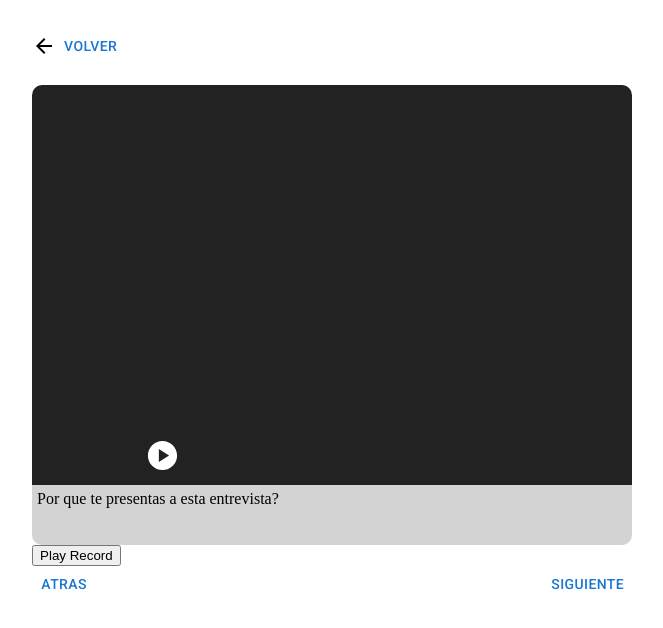
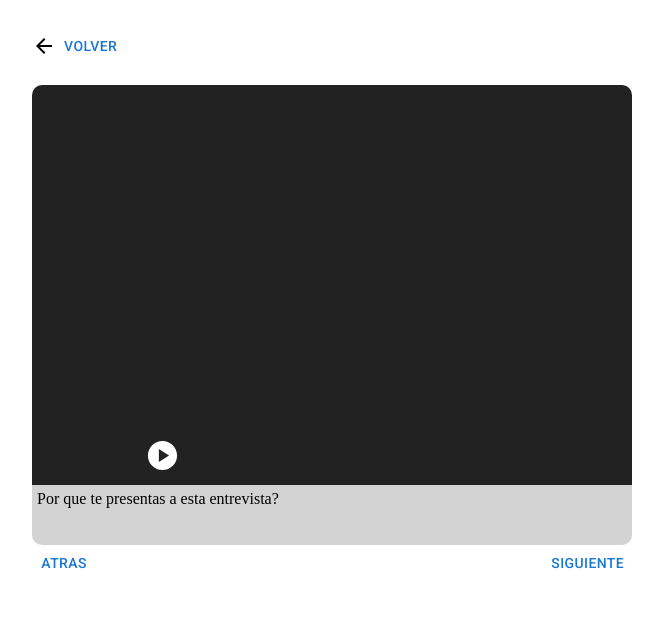
Before and after one commit to Zefirot/Reto-Frontend, a React (Create React App) app: page / in a window 1280 px wide. Both pictures are taken after a click on the button 214 px from the left and 445 px from the top of the page. Shown: the top 628 px of the page, without its empty margins (393-1056 px from the left). Built offline with nearby package versions, Linux system fonts and the light colour scheme.

Commit message:
[Update/Delete] Se agrego el cambio de boton de siguiente a terminar en el media recorder y se botto una carpeta que no estaba en uso

```diff
--- a/src/components/MainLobby/Main.jsx
+++ b/src/components/MainLobby/Main.jsx
@@ -5,31 +5,35 @@ import PlayCircleFilledIcon from '@mui/icons-material/PlayCircleFilled';
 
 const iconButtonStyle = {
     'color': 'white',
-    'margin-top': '130%',
-    'margin-right': '80%',
-    'border-radius': '80%'
+    'marginTop': '130%',
+    'marginRight': '80%',
+    'borderRadius': '80%'
 }
 
-
+/**videosStatus es un dict que contiene el estado de cada grabacion y el video que se grabo
+ * esto quizas estaria bueno a posterior almacenarlo en algun otro lado **/
 let videosStatus = {
-    0 : {
-        Status:"Start",
-        VideoRecord:[]
+    0: {
+        Status: "Start",
+        VideoRecord: null,
     },
-    1 : {
-        Status:"Start",
-        VideoRecord:[]
+    1: {
+        Status: "Start",
+        VideoRecord: null,
     },
-    2 : {
-        Status:"Start",
-        VideoRecord:[]
+    2: {
+        Status: "Start",
+        VideoRecord: null,
     },
-    3 : {
-        Status:"Start",
-        VideoRecord:[]
+    3: {
+        Status: "Start",
+        VideoRecord: null,
     }
 }
+
+let isTheLastVideoToProcess = false;
 export default function Main() {
+
     const arrayOfQuestions = ["Por que te presentas a esta entrevista?",
         "Del 1 al 10 que tan extrovertido te consideras?",
         "Hace cuanto tiempo estas programando en NodeJS?",
@@ -38,6 +42,7 @@ export default function Main() {
     const [mediaShowNumber, setMediaNumber] = useState(-1);
 
     const showMediaRecorder = (index) => {
+        isTheLastVideoToRecord(index);
         setMediaNumber(index);
     }
 
@@ -47,26 +52,40 @@ export default function Main() {
         console.log(videosStatus)
     }
 
+    const isTheLastVideoToRecord = (index) => {
+        let isTheLast = 0;
+        for (const [key, value] of Object.entries(videosStatus)) {
+            if (value.Status !== "Start" && key !== index) {
+                isTheLast++;
+            }
+        }
+        isTheLastVideoToProcess = isTheLast === Object.keys(videosStatus).length - 1
+    }
+
     const backToMain = (status, video) => {
-        modifyVideoStatus(status, video)
+        modifyVideoStatus(status, video);
         setMediaNumber(-1);
     }
 
-    const goPrev = () => {
-        let numberToSet;
-        numberToSet = mediaShowNumber - 1;
-        if (mediaShowNumber - 1 < 0) {
+    const goPrev = (status, video) => {
+        modifyVideoStatus(status, video);
+        let numberToSet = mediaShowNumber - 1;
+        if (numberToSet < 0) {
             numberToSet = arrayOfQuestions.length - 1;
         }
+        isTheLastVideoToRecord(numberToSet);
         setMediaNumber(numberToSet);
     }
 
-    const goNext = () => {
-        let numberToSet;
-        numberToSet = mediaShowNumber + 1;
-        if (mediaShowNumber + 1 >= arrayOfQuestions.length) {
+    const goNext = (status, video) => {
+        modifyVideoStatus(status, video);
+
+        let numberToSet = mediaShowNumber + 1;
+        if (numberToSet >= arrayOfQuestions.length) {
             numberToSet = 0;
         }
+
+        isTheLastVideoToRecord(numberToSet);
         setMediaNumber(numberToSet);
     }
 
@@ -79,7 +98,7 @@ export default function Main() {
                     <div className='containerVideos'>
                         {arrayOfQuestions.map((element, index) => {
                             return (
-                                <div className='videoRecorder'>
+                                <div key={index} className='videoRecorder' >
                                     <IconButton size="large" sx={iconButtonStyle} onClick={() => showMediaRecorder(index)}>
                                         <PlayCircleFilledIcon fontSize='large' />
                                     </IconButton >
@@ -92,12 +111,14 @@ export default function Main() {
                 </div>
             }
             {mediaShowNumber >= 0 &&
-                <MediaRecorder question={arrayOfQuestions[mediaShowNumber]}
+                <MediaRecorder key={mediaShowNumber}
+                    question={arrayOfQuestions[mediaShowNumber]}
                     backToMain={backToMain}
                     prevState={videosStatus[mediaShowNumber].Status}
                     prevVideo={videosStatus[mediaShowNumber].VideoRecord}
                     goPrev={goPrev}
-                    goNext={goNext} />}
+                    goNext={goNext}
+                    isTheLastVideo={isTheLastVideoToProcess} />}
         </Fragment>
     )
 }
--- a/src/components/MediaRecorder/MediaRecorder.jsx
+++ b/src/components/MediaRecorder/MediaRecorder.jsx
@@ -7,6 +7,9 @@ import StopCircleIcon from '@mui/icons-material/StopCircle';
 import ReplayCircleFilledIcon from '@mui/icons-material/ReplayCircleFilled';
 import FiberManualRecordIcon from '@mui/icons-material/FiberManualRecord';
 
+/**Los botones que se despliegan en la grabacion tiene posicion absoluta, por cuestiones de tiempo
+ * no encontre una forma rapida de poder implementar una mejor forma de posicionar los botones dentro
+ * de la caja de video **/
 const buttonStyle = {
   'color': 'white',
   'position': 'absolute',
@@ -36,7 +39,7 @@ const redButtonRecordingStyle = {
 let mediaRecorder;
 let recordedBlobs;
 let idInterval;
-export default function RecordWindow({ question, prevState, prevVideo, backToMain, goPrev, goNext }) {
+export default function RecordWindow({ question, prevState, prevVideo, backToMain, goPrev, goNext, isTheLastVideo }) {
   if (prevVideo){
     recordedBlobs = prevVideo;
   }
@@ -69,7 +72,7 @@ export default function RecordWindow({ question, prevState, prevVideo, backToMai
       setTimeVideo(timeVar)
 
       timeVar++;
-      if (timeVar >= 120) {
+      if (timeVar >= 120) { //Esto es el tiempo limite del video pero solo es una aproximacion
         clearInterval(idInterval);
         stopRecording();
       }
@@ -97,30 +100,30 @@ export default function RecordWindow({ question, prevState, prevVideo, backToMai
   const stopRecording = () => {
     clearInterval(idInterval);
     setTimeVideo(0);
-    videoRef.current.srcObject = null; //Se limpia la pantalla
+    videoRef.current.srcObject = null; //Se deja de transmitir la pantalla
     mediaRecorder.stop();
     setVideoState("RePlay");
   }
 
   const handleDataAvailable = (event) => {
     if (event.data && event.data.size > 0) {
-      recordedBlobs.push(event.data);
+      recordedBlobs=event.data;
     }
   }
 
-  const playVideo = () => {
-    const superBuffer = new Blob(recordedBlobs);
+  const playVideo = () => { //Esta funcion solo existe para corroborar que el video se grabo efectivamente
+    const superBuffer = new Blob(Array(recordedBlobs));
     videoRef.current.src = null;
     videoRef.current.srcObject = null;
     videoRef.current.src = window.URL.createObjectURL(superBuffer);
-    videoRef.current.controls = true;
+    videoRef.current.controls = false;
     videoRef.current.play();
   }
 
-  const time_convert = (num) => {
-    var hours = Math.floor(num / 60);
-    var minutes = num % 60;
-    return "0" + hours + ":" + minutes;
+  const time_convert = (num) => { //Funcion que se usa para convertir el contador en minutos y segundos
+    let minutes = Math.floor(num / 60);
+    let seconds = num % 60;
+    return "0" + minutes + ":" + seconds;
   }
 
   const videoButtonStart = (
@@ -157,12 +160,14 @@ export default function RecordWindow({ question, prevState, prevVideo, backToMai
 
         {videoState === "RePlay" && videoButtonReplay}
 
-        <button onClick={playVideo}>Play Record</button>
       </div>
 
       <div className='containerButtonsLoop'>
-        <Button onClick={goPrev}>Atras</Button>
-        <Button onClick={goNext}>Siguiente</Button>
+        <Button onClick={() => goPrev(videoState, recordedBlobs)}>Atras</Button>
+        {isTheLastVideo && videoState === "RePlay" ?
+        <Button onClick={() => backToMain(videoState, recordedBlobs)}>Terminar</Button>
+        :
+        <Button onClick={() =>goNext(videoState, recordedBlobs)}>Siguiente</Button>}
       </div>
 
     </div>
```
